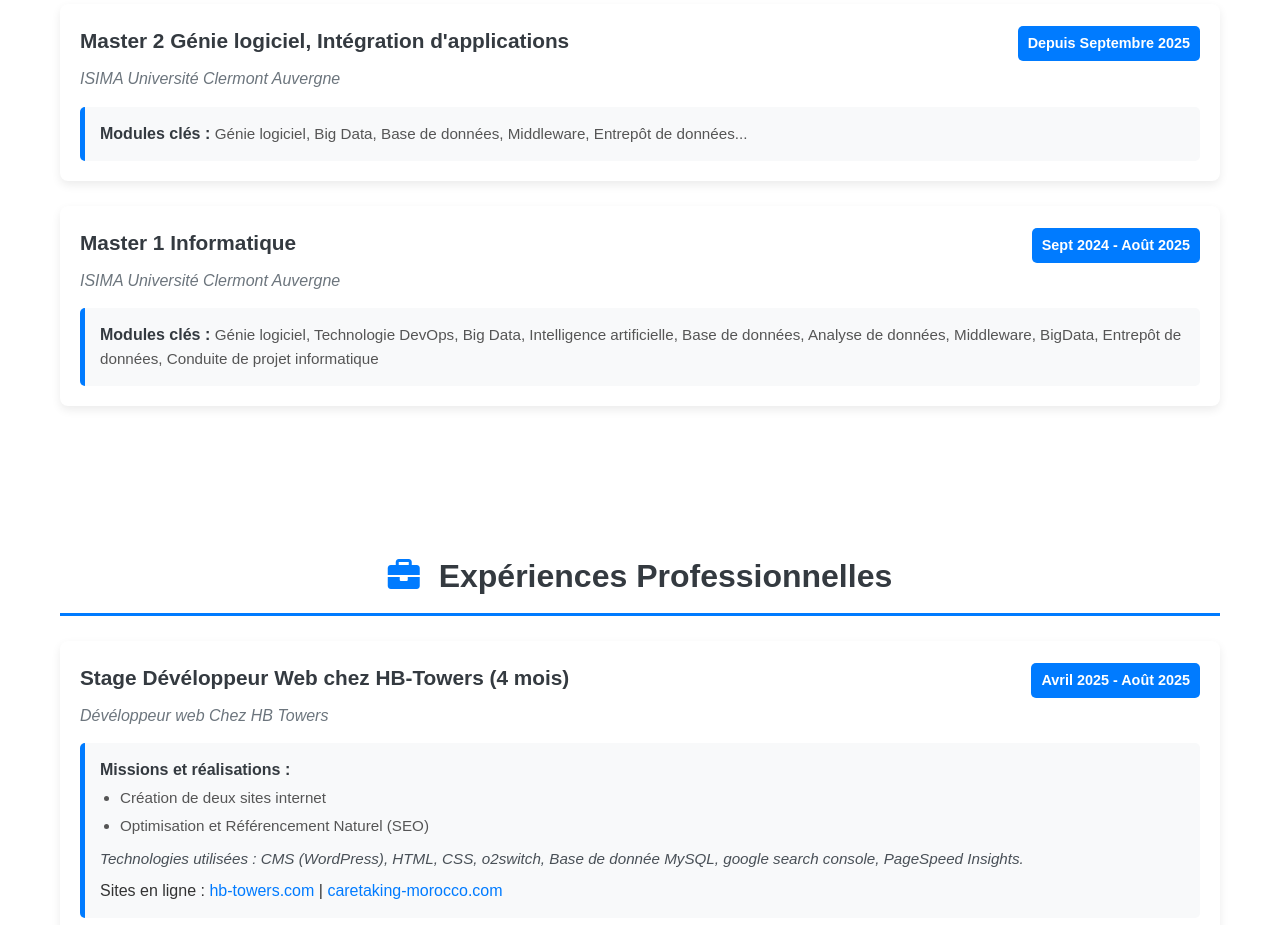
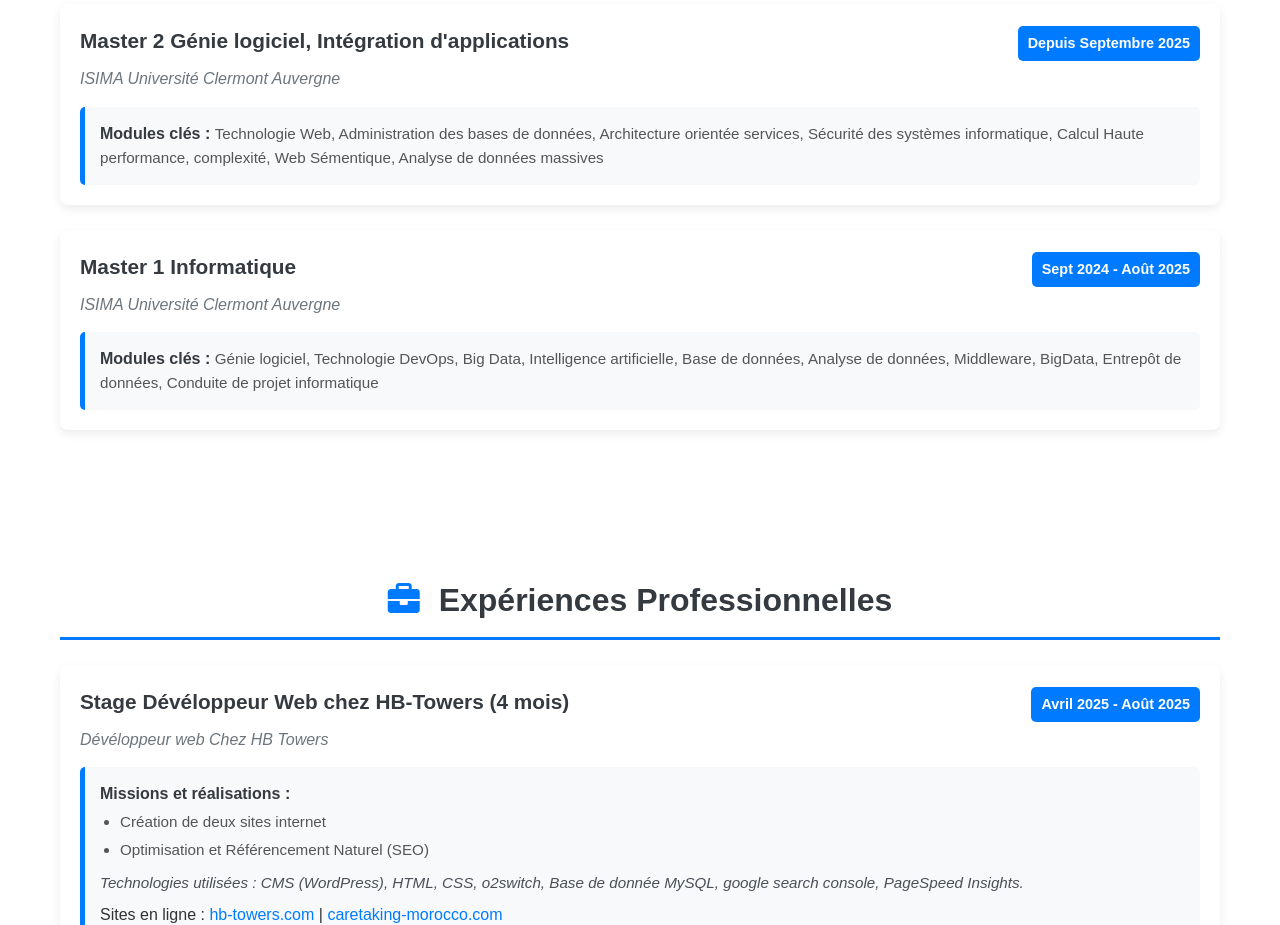
Before and after one commit to alkane1/porfolio, a plain HTML site: page index.html in a window 1280 px wide. Shown: the part 940-1865 px from the top of the page. Drawn offline with Linux system fonts and the light colour scheme.

Commit message:
ajout de module

```diff
--- a/index.html
+++ b/index.html
@@ -82,7 +82,7 @@
             <div class="modules-box">
                 <strong>Modules clés :</strong>
                 <span class="modules-list">
-                    Génie logiciel, Big Data, Base de données, Middleware, Entrepôt de données...
+                    Technologie Web, Administration des bases de données, Architecture orientée services, Sécurité des systèmes informatique, Calcul Haute performance, complexité, Web Sémentique, Analyse de données massives
                 </span>
             </div>
         </div>
```
Also changed, not shown: JS/scripte.js (+0 -12 lines), 1 other file.
